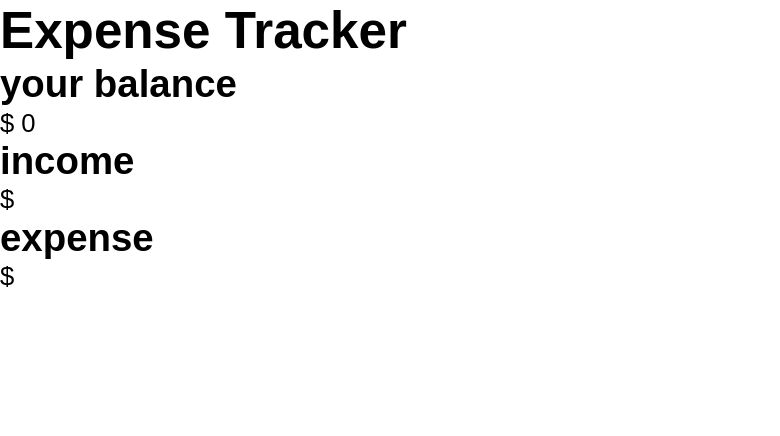
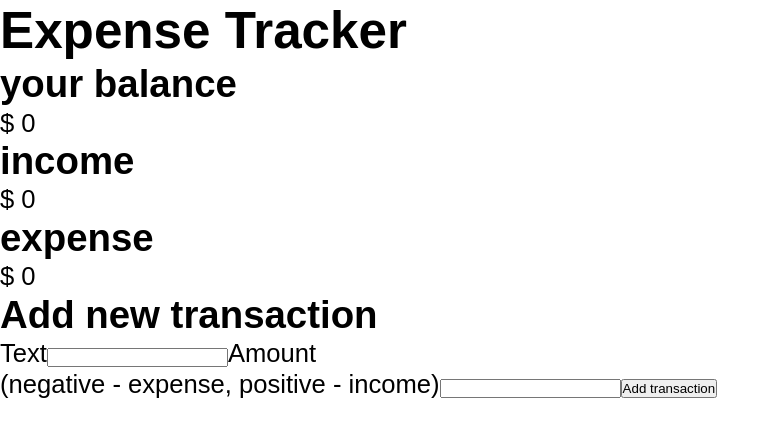
Before and after one commit to danblinders/expense-tracker, a React (Create React App) app: page / in a window 1280 px wide. Shown: the top 436 px of the page, without its empty margins (0-780 px from the left). Built offline with nearby package versions, Linux system fonts and the light colour scheme.

Commit message:
Created AddTransactionForm component

```diff
--- /dev/null
+++ b/src/components/addTransactionForm/AddTransactionForm.js
@@ -0,0 +1,40 @@
+import { useRef } from 'react';
+import './addTransaction.module.css';
+
+const AddTransactionForm = ({setIncome, setExpense}) => {
+  const amountInput = useRef(null);
+
+  const handleSumbit = (e) => {
+    e.preventDefault();
+    const amountInputValue = +amountInput.current.value;
+
+    if (amountInputValue > 0) {
+      setIncome(amountInputValue);
+      return;
+    }
+
+    setExpense(amountInputValue);
+  };
+
+  return (
+    <div className="transaction-form" onSubmit={handleSumbit}>
+      <h2 className="transaction-form__subtitle">Add new transaction</h2>
+      <form action="" className="transaction-form__container">
+        <label className="transaction-form__field">
+          <span className="transaction-form__label">Text</span>
+          <input type="text" className="transaction-form__input" name="text" />
+        </label>
+        <label className="transaction-form__field">
+          <span className="transaction-form__label">
+            Amount <br />
+            (negative - expense, positive - income)
+          </span>
+          <input type="text" ref={amountInput} className="transaction-form__input" name="amount" />
+        </label>
+        <button className="transaction-form__submit">Add transaction</button>
+      </form>
+    </div>
+  );
+};
+
+export default AddTransactionForm;
--- a/src/components/app/App.js
+++ b/src/components/app/App.js
@@ -1,17 +1,27 @@
 import { useState } from 'react';
 import styles from './app.module.css';
 import Summary from '../summary/Summary';
+import AddTransactionForm from '../addTransactionForm/AddTransactionForm';
 
 function App() {
-  const [income, setIncome] = useState(sessionStorage.getItem('balance'));
-  const [expense, setExpense] = useState(sessionStorage.getItem('balance'));
+  const [income, setIncome] = useState(sessionStorage.getItem('balance') || 0);
+  const [expense, setExpense] = useState(sessionStorage.getItem('balance') || 0);
 
   const balance = income - expense;
+
+  const changeIncome = (newIncome) => {
+    setIncome(income => income + newIncome);
+  };
+
+  const changeExpense = (newExpense) => {
+    setExpense(expense => expense + Math.abs(newExpense));
+  };
 
   return (
     <div className={styles.app}>
       <h1 className="app__title">Expense Tracker</h1>
       <Summary balance={balance} income={income} expense={expense}/>
+      <AddTransactionForm setIncome={changeIncome} setExpense={changeExpense}/>
     </div>
   );
 }
```
Also changed, not shown: src/components/addTransactionForm/addTransaction.module.css (added).
